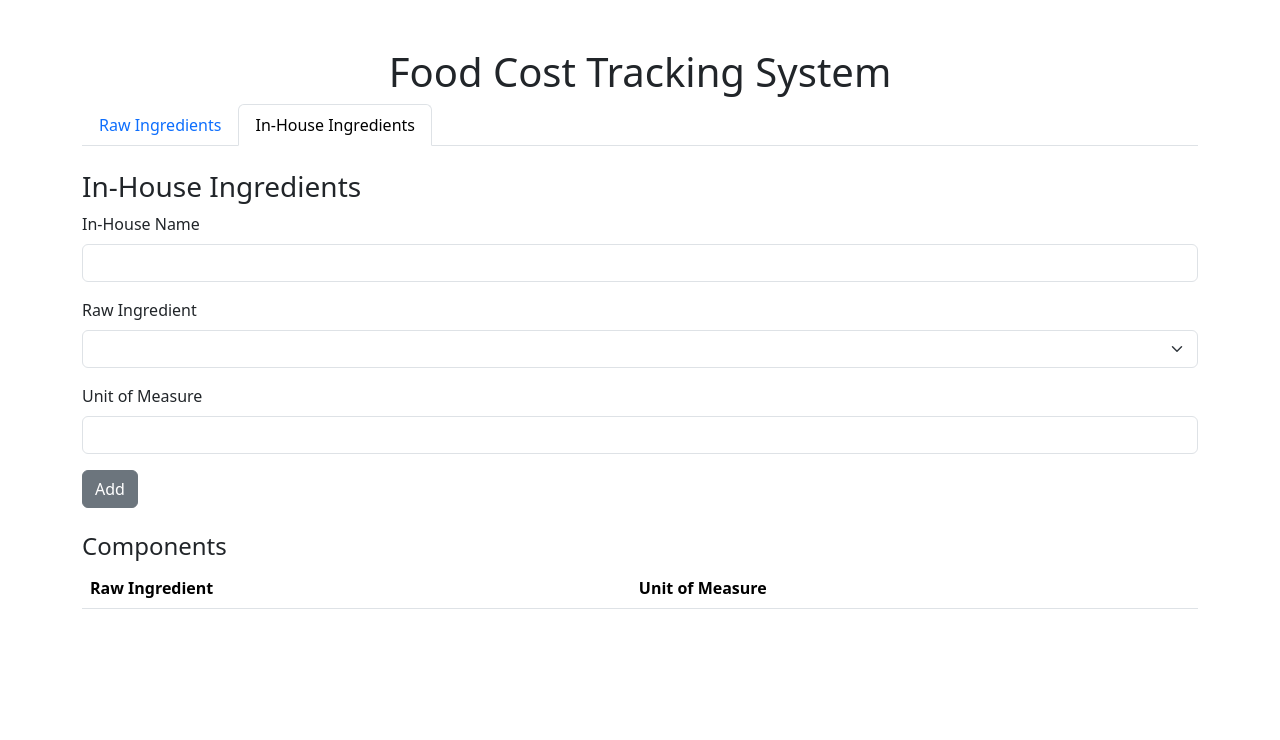
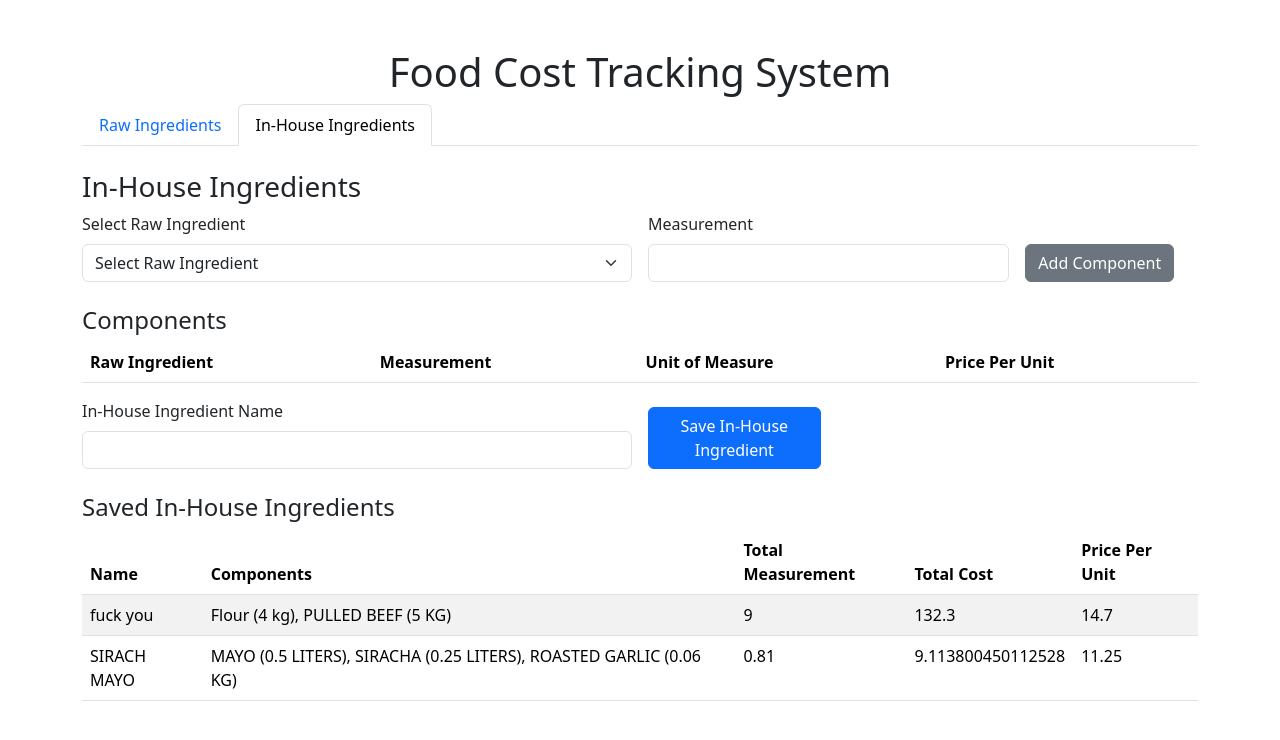
Before and after one commit to Zjtep/FoodCostTrackingSystem, a Flask app: page / in a window 1280 px wide, after a click on "In-House Ingredients". Shown: the top 740 px of the page. Run offline with Flask 3, Linux system fonts and the light colour scheme; lists and menus that the app fills with data are empty.

Commit message:
added inhouse ingredeint system where we can save ingredients from the raw ingredients

```diff
--- a/routes/in_house_ingredients.py
+++ b/routes/in_house_ingredients.py
@@ -9,35 +9,43 @@ in_house_ingredients_blueprint = Blueprint('in_house_ingredients', __name__)
 @in_house_ingredients_blueprint.route('/add_in_house', methods=['POST'])
 def add_in_house():
     data = request.json
-    total_cost = 0
-    total_measurement = 0
+    name = data['name']
+    components = data['components']
+
+    # Create the new in-house ingredient
     in_house = InHouseIngredient(
-        name=data['name'],
-        unit_of_measure=data['unit_of_measure'],
-        total_measurement=0,
-        total_cost=0
+        name=name,
+        total_measurement=0,  # Calculate later
+        total_cost=0,        # Calculate later
+        unit_of_measure="mixed"  # Update if consistent
     )
     db.session.add(in_house)
     db.session.flush()
 
-    for component in data['components']:
-        raw = RawIngredient.query.get(component['raw_id'])
+    total_cost = 0
+    total_measurement = 0
+    for component in components:
+        raw = RawIngredient.query.filter_by(name=component['raw_name']).first()
         if not raw:
             continue
-        cost = raw.price_per_unit * component['quantity_used']
+
+        cost = raw.price_per_unit * component['measurement']
         total_cost += cost
-        total_measurement += component['quantity_used']
+        total_measurement += component['measurement']
+
         in_house_component = InHouseComponent(
             in_house_id=in_house.id,
             raw_id=raw.id,
-            quantity_used=component['quantity_used']
+            quantity_used=component['measurement']
         )
         db.session.add(in_house_component)
 
     in_house.total_cost = total_cost
     in_house.total_measurement = total_measurement
     db.session.commit()
-    return jsonify({'message': 'In-house ingredient created successfully!'})
+
+    return jsonify({'message': 'In-House Ingredient created successfully!'})
+
 
 @in_house_ingredients_blueprint.route('/get_in_house', methods=['GET'])
 def get_in_house():
--- a/static/js/main.js
+++ b/static/js/main.js
@@ -61,5 +61,117 @@ async function fetchRawIngredients() {
     }
 }
 
+async function fetchRawIngredientOptions() {
+    const response = await fetch('/get_raw');
+    const raws = await response.json();
+    const dropdown = document.getElementById('in-house-raw');
+    dropdown.innerHTML = '<option value="">Select Raw Ingredient</option>';
+
+    raws.forEach(raw => {
+        const option = document.createElement('option');
+        option.value = JSON.stringify(raw); // Pass raw ingredient data as JSON string
+        option.textContent = `${raw.name} (${raw.unit_of_measure})`;
+        dropdown.appendChild(option);
+    });
+}
+
+document.getElementById('addComponentButton').addEventListener('click', () => {
+    const rawIngredientDropdown = document.getElementById('in-house-raw');
+    const rawIngredient = JSON.parse(rawIngredientDropdown.value);
+    const measurement = parseFloat(document.getElementById('in-house-measurement').value);
+
+    if (!rawIngredient || isNaN(measurement) || measurement <= 0) {
+        alert('Please select a raw ingredient and enter a valid measurement.');
+        return;
+    }
+
+    const tableBody = document.getElementById('inHouseComponentTableBody');
+    const row = `
+        <tr>
+            <td>${rawIngredient.name}</td>
+            <td>${measurement}</td>
+            <td>${rawIngredient.unit_of_measure}</td>
+            <td>${rawIngredient.price_per_unit}</td>
+        </tr>
+    `;
+    tableBody.innerHTML += row;
+
+    // Clear the measurement input for next entry
+    document.getElementById('in-house-measurement').value = '';
+});
+
+document.getElementById('saveInHouseButton').addEventListener('click', async () => {
+    const name = document.getElementById('in-house-name').value;
+    const tableRows = document.querySelectorAll('#inHouseComponentTableBody tr');
+
+    if (!name || tableRows.length === 0) {
+        alert('Please provide a name and at least one component.');
+        return;
+    }
+
+    const components = Array.from(tableRows).map(row => {
+        const cells = row.children;
+        return {
+            raw_name: cells[0].textContent,
+            measurement: parseFloat(cells[1].textContent),
+        };
+    });
+
+    const response = await fetch('/add_in_house', {
+        method: 'POST',
+        headers: { 'Content-Type': 'application/json' },
+        body: JSON.stringify({ name, components }),
+    });
+
+    if (response.ok) {
+        alert('In-House Ingredient saved successfully!');
+        document.getElementById('inHouseIngredientForm').reset();
+        document.getElementById('inHouseComponentTableBody').innerHTML = '';
+        fetchInHouseIngredients(); // Refresh the saved list
+    } else {
+        alert('Failed to save In-House Ingredient.');
+    }
+});
+
+
+async function fetchInHouseIngredients() {
+    const response = await fetch('/get_in_house');
+    if (response.ok) {
+        const inHouseIngredients = await response.json();
+        const tableBody = document.getElementById('inHouseIngredientTableBody');
+        tableBody.innerHTML = ''; // Clear existing rows
+
+        inHouseIngredients.forEach(ingredient => {
+            const components = ingredient.components.map(component =>
+                `${component.raw_name} (${component.quantity_used} ${component.unit_of_measure})`
+            ).join(', ');
+
+            const row = `
+                <tr>
+                    <td>${ingredient.name}</td>
+                    <td>${components}</td>
+                    <td>${ingredient.total_measurement}</td>
+                    <td>${ingredient.total_cost}</td>
+                    <td>${ingredient.price_per_unit}</td>
+                </tr>
+            `;
+            tableBody.innerHTML += row;
+        });
+    } else {
+        console.error('Failed to fetch in-house ingredients.');
+    }
+}
+
+// Call this function on page load or when data changes
+document.addEventListener('DOMContentLoaded', () => {
+    fetchInHouseIngredients();
+});
+
+
+
+document.addEventListener('DOMContentLoaded', () => {
+    fetchRawIngredientOptions();
+});
+
 // Initialize the page by fetching raw ingredients
 document.addEventListener('DOMContentLoaded', fetchRawIngredients);
--- a/templates/index.html
+++ b/templates/index.html
@@ -62,32 +62,56 @@
             <!-- In-House Ingredients -->
             <div class="tab-pane fade" id="in-house">
                 <h3>In-House Ingredients</h3>
-                <form id="inHouseIngredientForm">
-                    <div class="mb-3">
-                        <label for="in-house-name" class="form-label">In-House Name</label>
-                        <input type="text" class="form-control" id="in-house-name" required>
+                <form id="inHouseIngredientForm" class="mb-4">
+                    <div class="row g-3">
+                        <div class="col-md-6">
+                            <label for="in-house-raw" class="form-label">Select Raw Ingredient</label>
+                            <select class="form-select" id="in-house-raw" required>
+                                <!-- Dynamically populated options -->
+                            </select>
+                        </div>
+                        <div class="col-md-4">
+                            <label for="in-house-measurement" class="form-label">Measurement</label>
+                            <input type="number" step="0.01" class="form-control" id="in-house-measurement" required>
+                        </div>
+                        <div class="col-md-2 d-flex align-items-end">
+                            <button type="button" id="addComponentButton" class="btn btn-secondary">Add Component</button>
+                        </div>
                     </div>
-                    <div class="mb-3">
-                        <label for="in-house-raw" class="form-label">Raw Ingredient</label>
-                        <select class="form-select" id="in-house-raw" required>
-                            <!-- Dropdown dynamically populated -->
-                        </select>
-                    </div>
-                    <div class="mb-3">
-                        <label for="in-house-unit" class="form-label">Unit of Measure</label>
-                        <input type="number" step="0.01" class="form-control" id="in-house-unit" required>
-                    </div>
-                    <button type="button" id="addComponentButton" class="btn btn-secondary">Add</button>
                 </form>
-                <h4 class="mt-4">Components</h4>
+                <h4>Components</h4>
                 <table class="table table-striped">
                     <thead>
                         <tr>
                             <th>Raw Ingredient</th>
+                            <th>Measurement</th>
                             <th>Unit of Measure</th>
+                            <th>Price Per Unit</th>
                         </tr>
                     </thead>
                     <tbody id="inHouseComponentTableBody"></tbody>
+                </table>
+                <div class="row g-3">
+                    <div class="col-md-6">
+                        <label for="in-house-name" class="form-label">In-House Ingredient Name</label>
+                        <input type="text" class="form-control" id="in-house-name" required>
+                    </div>
+                    <div class="col-md-2 d-flex align-items-end">
+                        <button type="submit" id="saveInHouseButton" class="btn btn-primary">Save In-House Ingredient</button>
+                    </div>
+                </div>
+                <h4 class="mt-4">Saved In-House Ingredients</h4>
+                <table class="table table-striped">
+                    <thead>
+                        <tr>
+                            <th>Name</th>
+                            <th>Components</th>
+                            <th>Total Measurement</th>
+                            <th>Total Cost</th>
+                            <th>Price Per Unit</th>
+                        </tr>
+                    </thead>
+                    <tbody id="inHouseIngredientTableBody"></tbody>
                 </table>
             </div>
         </div>
```
Also changed, not shown: instance/food_cost.db.
